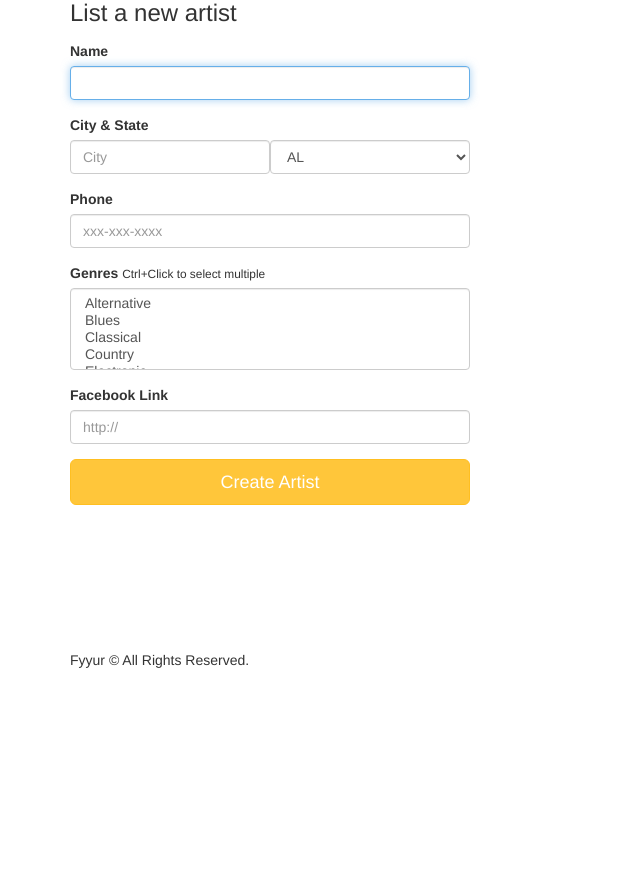
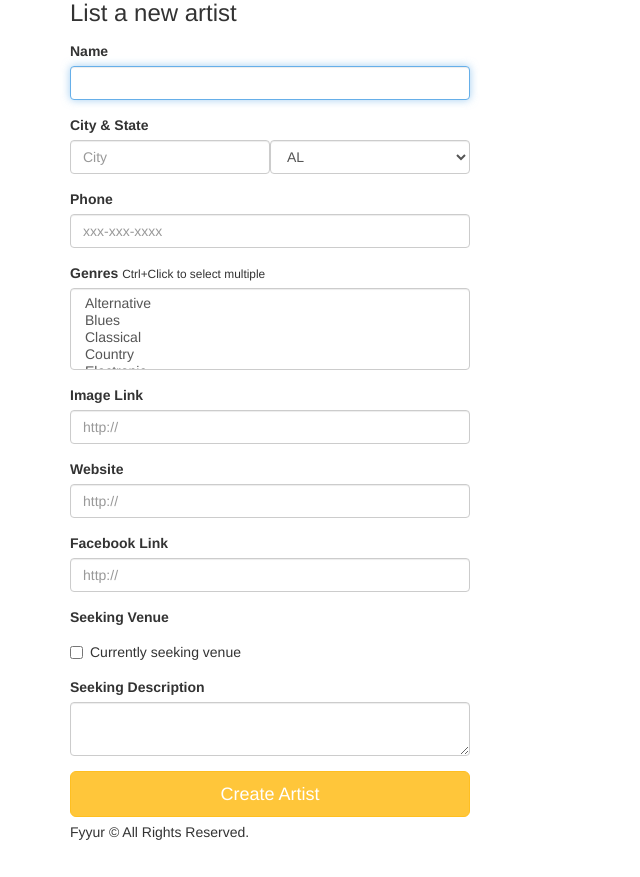
Before and after one commit to keingsw/fyyur, a Flask app: page /artists/create in a window 1280 px wide. Shown: the part 95-972 px from the top of the page, without its empty margins (0-640 px from the left). Before the commit the page ends 763 px from the top, so only its background shows below. Run offline with Flask 2, Linux system fonts and the light colour scheme; some libraries are stand-ins or nearby versions.

Commit message:
Implement the controller for Edit Artist Page and add missing fields for Create Artist page

```diff
--- a/app.py
+++ b/app.py
@@ -330,38 +330,57 @@ def show_artist(artist_id):
 #  ----------------------------------------------------------------
 @app.route('/artists/<int:artist_id>/edit', methods=['GET'])
 def edit_artist(artist_id):
+    artist = Artist.query.get(artist_id)
+    genres = [artist_genre.genre_name for artist_genre in artist.genres]
+
     form = ArtistForm()
-    artist = {
-        "id":
-            4,
-        "name":
-            "Guns N Petals",
-        "genres": ["Rock n Roll"],
-        "city":
-            "San Francisco",
-        "state":
-            "CA",
-        "phone":
-            "326-123-5000",
-        "website":
-            "https://www.gunsnpetalsband.com",
-        "facebook_link":
-            "https://www.facebook.com/GunsNPetals",
-        "seeking_venue":
-            True,
-        "seeking_description":
-            "Looking for shows to perform at in the San Francisco Bay Area!",
-        "image_link":
-            "https://images.unsplash.com/photo-1549213783-8284d0336c4f?ixlib=rb-1.2.1&ixid=eyJhcHBfaWQiOjEyMDd9&auto=format&fit=crop&w=300&q=80"
-    }
-    # TODO: populate form with fields from artist with ID <artist_id>
+    form.name.default = artist.name
+    form.city.default = artist.city
+    form.state.default = artist.state
+    form.phone.default = artist.phone
+    form.genres.default = genres
+    form.image_link.default = artist.image_link
+    form.website.default = artist.website
+    form.facebook_link.default = artist.facebook_link
+    form.seeking_venue.default = artist.seeking_venue
+    form.seeking_description.default = artist.seeking_description
+    form.process()
+
     return render_template('forms/edit_artist.html', form=form, artist=artist)
 
 
 @app.route('/artists/<int:artist_id>/edit', methods=['POST'])
 def edit_artist_submission(artist_id):
-    # TODO: take values from the form submitted, and update existing
-    # artist record with ID <artist_id> using the new attributes
+
+    try:
+        ArtistGenre.query.filter(ArtistGenre.artist_id == artist_id).delete()
+
+        artist = Artist.query.get(artist_id)
+
+        is_seeking_venue_checked = request.form.get('seeking_venue') != None
+        seeking_venue = is_seeking_venue_checked if artist.seeking_venue != is_seeking_venue_checked else artist.seeking_venue
+
+        artist.name = request.form.get('name', artist.name)
+        artist.city = request.form.get('city', artist.city)
+        artist.state = request.form.get('state', artist.state)
+        artist.phone = request.form.get('phone', artist.phone)
+        artist.image_link = request.form.get('image_link', artist.image_link)
+        artist.website = request.form.get('website', artist.website)
+        artist.facebook_link = request.form.get('phone', artist.facebook_link)
+        artist.seeking_venue = seeking_venue
+        artist.seeking_description = request.form.get('seeking_description',
+                                                      artist.seeking_description)
+
+        for genre_name in request.form.getlist('genres'):
+            artist.genres.append(ArtistGenre(genre_name=genre_name))
+
+        db.session.commit()
+
+    except:
+        db.session.rollback()
+        print(sys.exc_info())
+    finally:
+        db.session.close()
 
     return redirect(url_for('show_artist', artist_id=artist_id))
 
@@ -440,7 +459,11 @@ def create_artist_submission():
                     city=request.form.get('city'),
                     state=request.form.get('state'),
                     phone=request.form.get('phone'),
-                    facebook_link=request.form.get('facebook_link'))
+                    image_link=request.form.get('image_link'),
+                    website=request.form.get('website'),
+                    facebook_link=request.form.get('facebook_link'),
+                    seeking_venue=request.form.get('seeking_venue') != None,
+                    seeking_description=request.form.get('seeking_description'))
 
     for genre_name in request.form.getlist('genres'):
         artist.genres.append(ArtistGenre(genre_name=genre_name))
--- a/forms.py
+++ b/forms.py
@@ -163,7 +163,6 @@ class ArtistForm(Form):
     phone = StringField(
         # TODO implement validation logic for state
         'phone')
-    image_link = StringField('image_link')
     genres = SelectMultipleField(
         # TODO implement enum restriction
         'genres',
@@ -189,10 +188,11 @@ class ArtistForm(Form):
             ('Soul', 'Soul'),
             ('Other', 'Other'),
         ])
-    facebook_link = StringField(
-        # TODO implement enum restriction
-        'facebook_link',
-        validators=[URL()])
+    image_link = StringField('image_link', validators=[URL()])
+    website = StringField('website', validators=[URL()])
+    facebook_link = StringField('facebook_link', validators=[URL()])
+    seeking_venue = BooleanField('seeking_venue')
+    seeking_description = TextAreaField('seeking_description')
 
 
 # TODO IMPLEMENT NEW ARTIST FORM AND NEW SHOW FORM
--- a/templates/forms/new_artist.html
+++ b/templates/forms/new_artist.html
@@ -29,8 +29,29 @@
       {{ form.genres(class_ = 'form-control', placeholder='Genres, separated by commas', autofocus = true) }}
     </div>
     <div class="form-group">
-      <label for="genres">Facebook Link</label>
+      <label for="image_link">Image Link</label>
+      {{ form.image_link(class_ = 'form-control', placeholder='http://', autofocus = true) }}
+    </div>
+    <div class="form-group">
+      <label for="website">Website</label>
+      {{ form.website(class_ = 'form-control', placeholder='http://', autofocus = true) }}
+    </div>
+    <div class="form-group">
+      <label for="facebook_link">Facebook Link</label>
       {{ form.facebook_link(class_ = 'form-control', placeholder='http://', autofocus = true) }}
+    </div>
+    <div class="form-group">
+      <label>Seeking Venue</label>
+      <div class="checkbox">
+        <label for="seeking_venue">
+          {{ form.seeking_venue(autofocus = true) }}
+          Currently seeking venue
+        </label>
+      </div>
+    </div>
+    <div class="form-group">
+      <label for="seeking_description">Seeking Description</label>
+      {{ form.seeking_description(class_ = 'form-control', autofocus = true) }}
     </div>
     <input type="submit" value="Create Artist" class="btn btn-primary btn-lg btn-block">
   </form>
--- a/templates/pages/show_artist.html
+++ b/templates/pages/show_artist.html
@@ -5,6 +5,7 @@
 	<div class="col-sm-6">
 		<h1 class="monospace">
 			{{ artist.name }}
+			<a href="/artists/{{ artist.id }}/edit"><span class="fas fa-pen fa-xs" aria-hidden="true"></span></a>
 		</h1>
 		<p class="subtitle">
 			ID: {{ artist.id }}
@@ -38,6 +39,7 @@
 			<i class="fas fa-moon"></i> Not currently seeking performance venues
 		</p>
 		{% endif %}
+
 	</div>
 	<div class="col-sm-6">
 		<img src="{{ artist.image_link }}" alt="Venue Image" />
@@ -71,5 +73,4 @@
 		{% endfor %}
 	</div>
 </section>
-
 {% endblock %}
```
Also changed, not shown: templates/forms/edit_artist.html (+24 -3 lines).
